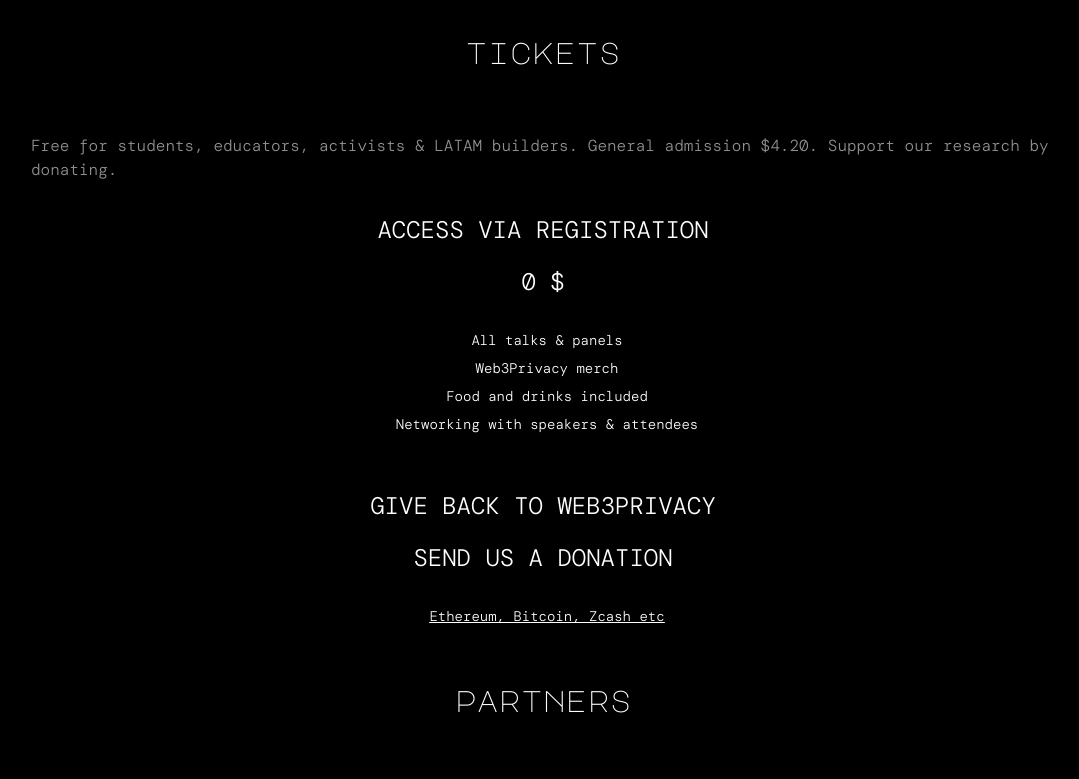
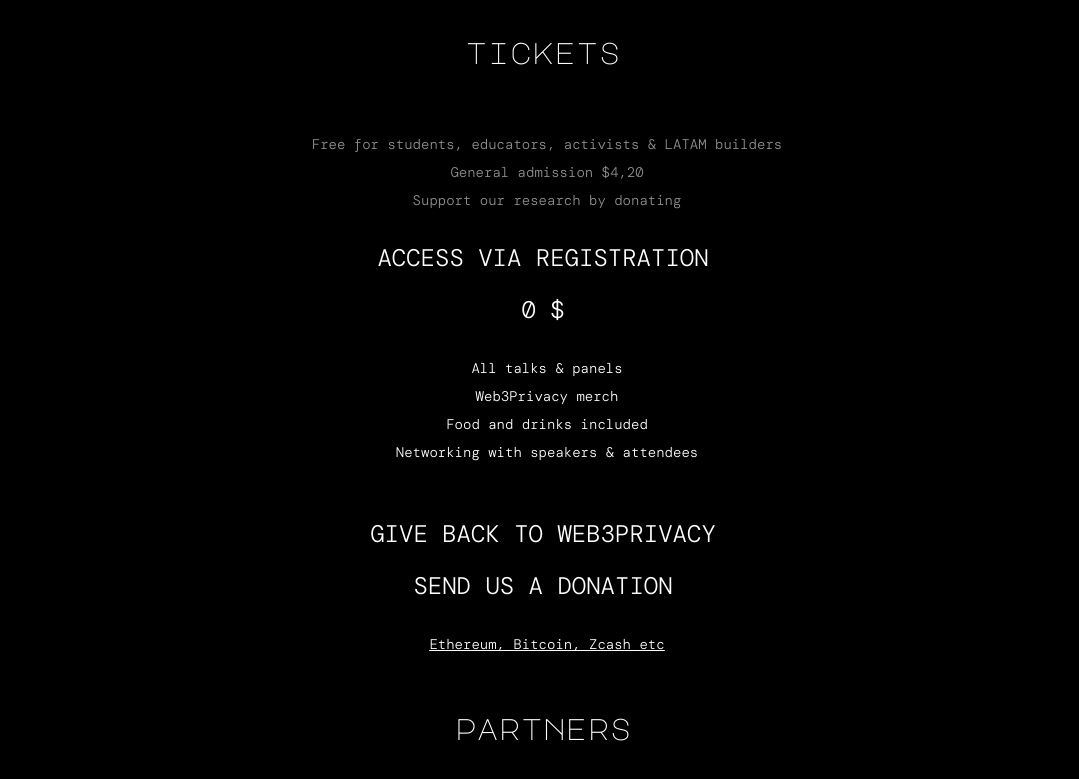
Before and after one commit to web3privacy/eps25, a plain HTML site: page index.html in a window 1280 px wide. Shown: the part 4660-5439 px from the top of the page, without its empty margins (97-1176 px from the left). Drawn offline with Linux system fonts and the light colour scheme.

Commit message:
Enhance ticket information layout in index.html by converting text to a structured list for better readability and clarity.

```diff
--- a/index.html
+++ b/index.html
@@ -1506,8 +1506,13 @@
       <div id="ticket" class="bg-black text-white px-4">
         <div class="section-header">Tickets</div>
         <div class="mt-10 mb-8 text-mild mx-auto xl:max-w-5xl ticket-summary">
-          Free for students, educators, activists & LATAM builders. General
-          admission $4.20. Support our research by donating.
+          <ul class="text-center px-6">
+            <li class="mb-2 pl-2 text-sm">
+              Free for students, educators, activists & LATAM builders
+            </li>
+            <li class="mb-2 pl-2 text-sm">General admission $4,20</li>
+            <li class="mb-2 pl-2 text-sm">Support our research by donating</li>
+          </ul>
         </div>
         <div
           class="text-center text-2xl px-10 text-white hover:bg-white hover:text-black"
```
